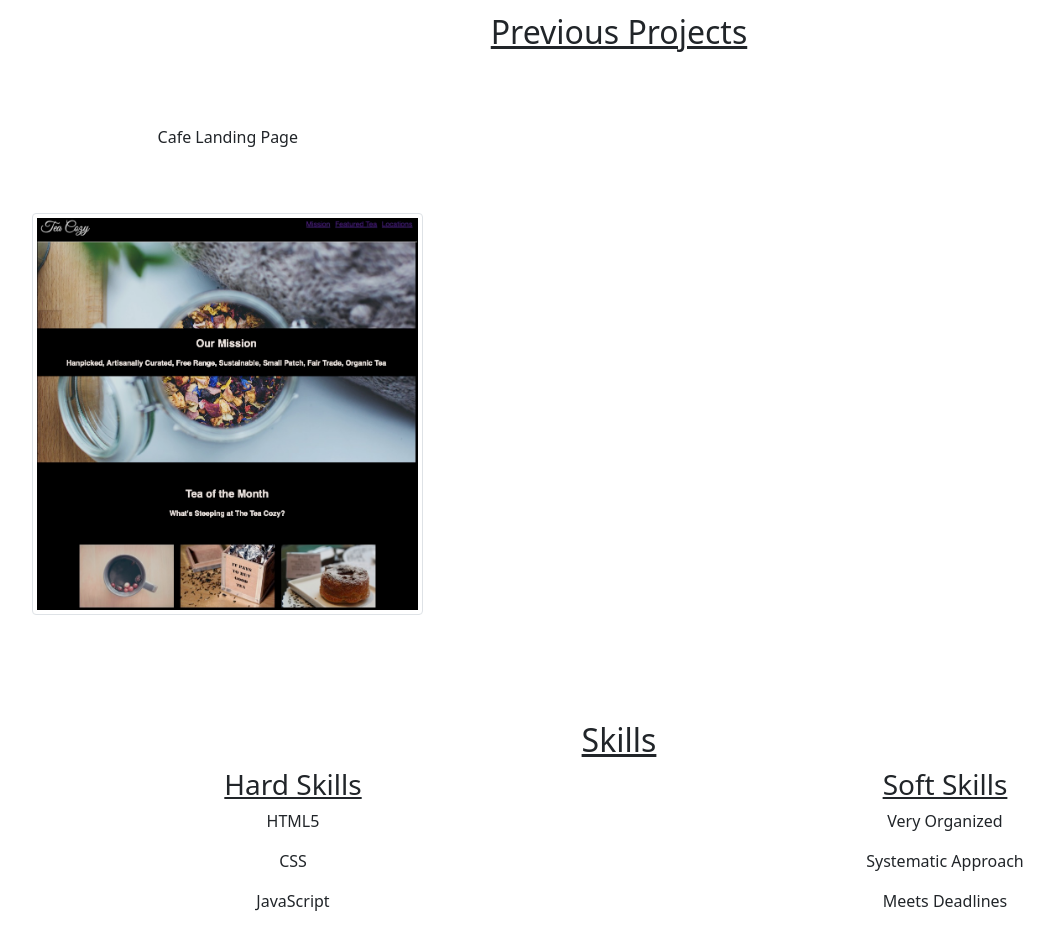
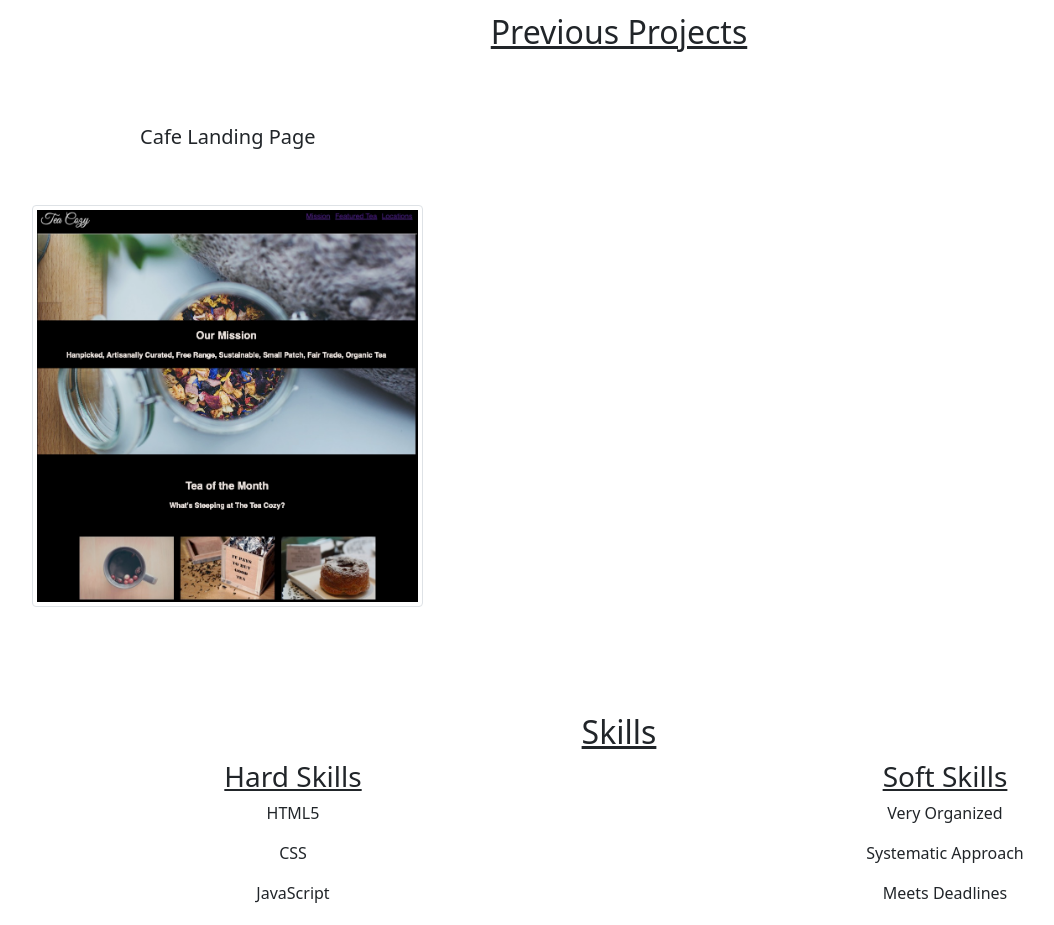
Before and after one commit to Jbran413/grovewebsolutions, a plain HTML site: page index.html in a window 1280 px wide. Shown: the part 1180-2105 px from the top of the page, without its empty margins (21-1075 px from the left). Drawn offline with nearby package versions, Linux system fonts and the light colour scheme.

Commit message:
Update index.html

```diff
--- a/index.html
+++ b/index.html
@@ -61,7 +61,7 @@
                                 <div class="row">
                                     <ul class="list-unstyled" id="projectlist">
                                         <li class="col-xl-4 col-lg-4 col-md-12">
-                                            <p>Cafe Landing Page</p>
+                                            <h5>Cafe Landing Page</h5>
                                             <br></br>
                                             <img src="media/Screenshot 2023-08-01 at 6.14.49 AM.jpg" class="img-thumbnail">
                                         </li>
```
